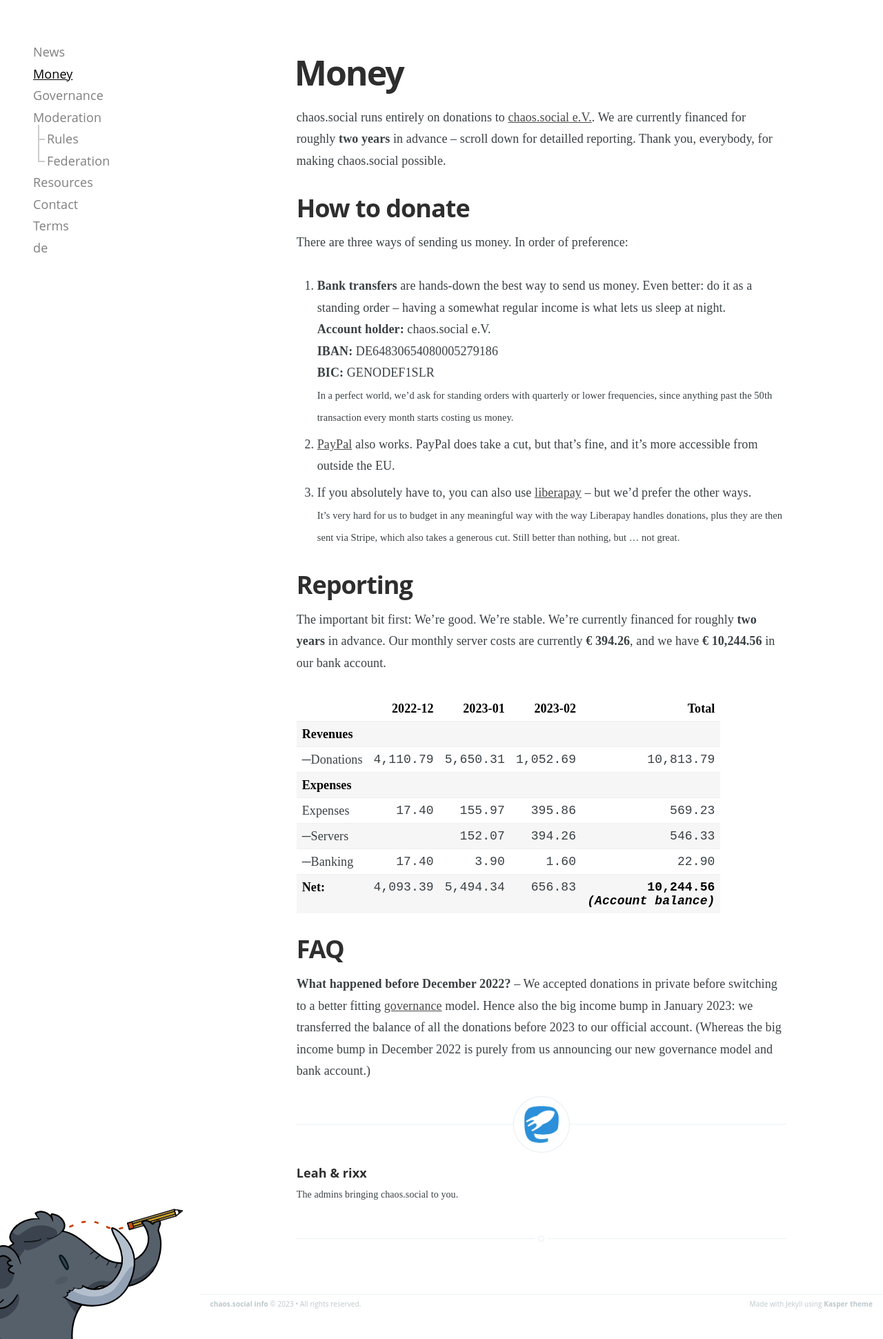
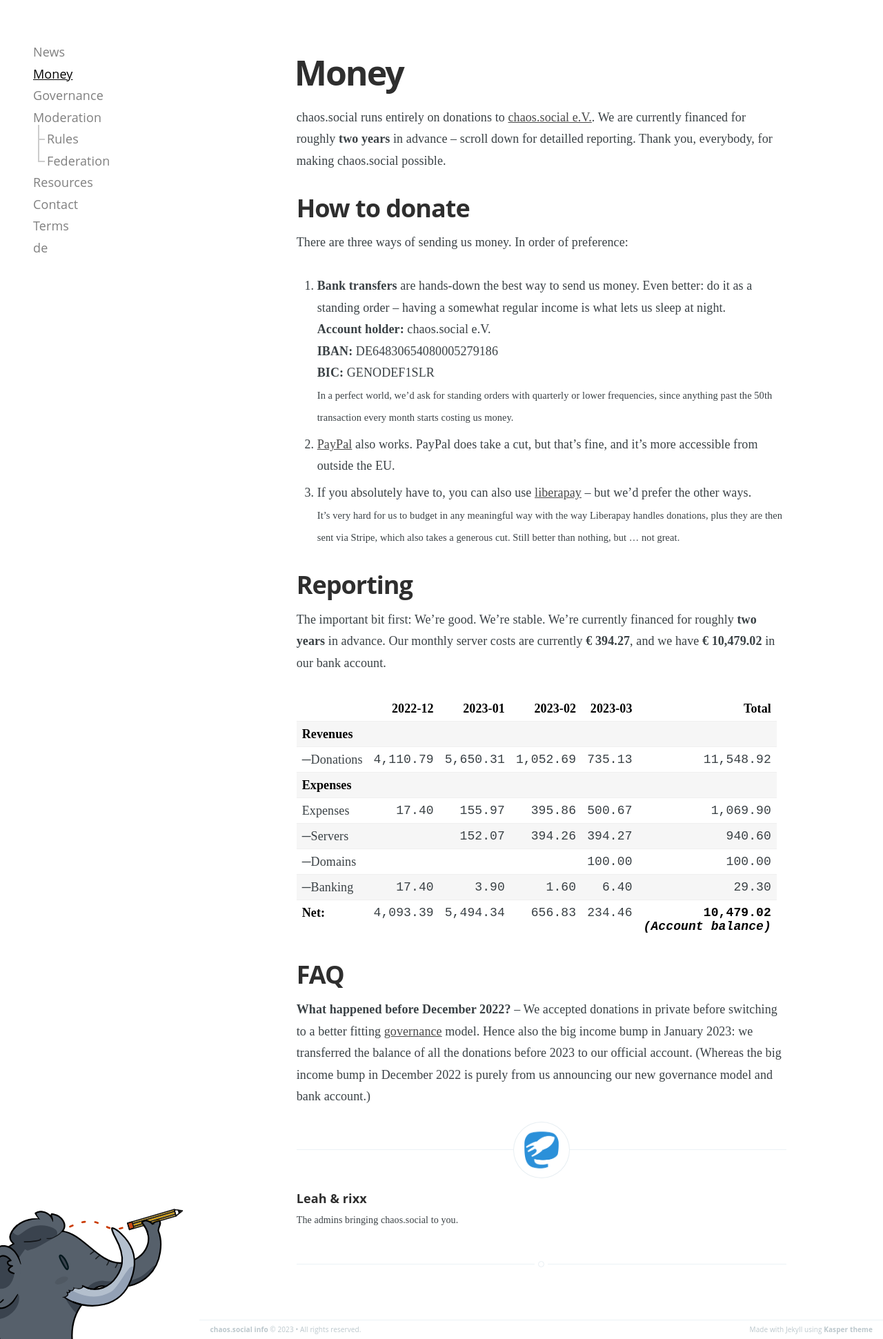
Before and after one commit to chaossocial/meta, a Jekyll site: the page built from money.md, in a window 1280 px wide. Shown: the whole page at 69% size. Built offline with Jekyll 4.4.1, drawn with Linux system fonts in a browser that asks for light colours; some of the changed lines change nothing that is shown.

Commit message:
[data] March money data

```diff
--- a/_data/money.json
+++ b/_data/money.json
@@ -11,6 +11,10 @@
     [
       "2023-02-01",
       "2023-03-01"
+    ],
+    [
+      "2023-03-01",
+      "2023-04-01"
     ]
   ],
   "cbrSubreports": [
@@ -29,6 +33,10 @@
           [
             "2023-02-01",
             "2023-03-01"
+          ],
+          [
+            "2023-03-01",
+            "2023-04-01"
           ]
         ],
         "prRows": [
@@ -87,6 +95,24 @@
                     "asprecision": 2
                   }
                 }
+              ],
+              [
+                {
+                  "acommodity": "€",
+                  "aprice": null,
+                  "aquantity": {
+                    "decimalMantissa": 73513,
+                    "decimalPlaces": 2,
+                    "floatingPoint": 735.13
+                  },
+                  "astyle": {
+                    "ascommodityside": "L",
+                    "ascommodityspaced": false,
+                    "asdecimalpoint": ",",
+                    "asdigitgroups": null,
+                    "asprecision": 2
+                  }
+                }
               ]
             ],
             "prrAverage": [
@@ -94,9 +120,9 @@
                 "acommodity": "€",
                 "aprice": null,
                 "aquantity": {
-                  "decimalMantissa": 36045966666667,
-                  "decimalPlaces": 10,
-                  "floatingPoint": 3604.5966666667
+                  "decimalMantissa": 288723,
+                  "decimalPlaces": 2,
+                  "floatingPoint": 2887.23
                 },
                 "astyle": {
                   "ascommodityside": "L",
@@ -113,9 +139,9 @@
                 "acommodity": "€",
                 "aprice": null,
                 "aquantity": {
-                  "decimalMantissa": 1081379,
+                  "decimalMantissa": 1154892,
                   "decimalPlaces": 2,
-                  "floatingPoint": 10813.79
+                  "floatingPoint": 11548.92
                 },
                 "astyle": {
                   "ascommodityside": "L",
@@ -183,6 +209,24 @@
                   "asprecision": 2
                 }
               }
+            ],
+            [
+              {
+                "acommodity": "€",
+                "aprice": null,
+                "aquantity": {
+                  "decimalMantissa": 73513,
+                  "decimalPlaces": 2,
+                  "floatingPoint": 735.13
+                },
+                "astyle": {
+                  "ascommodityside": "L",
+                  "ascommodityspaced": false,
+                  "asdecimalpoint": ",",
+                  "asdigitgroups": null,
+                  "asprecision": 2
+                }
+              }
             ]
           ],
           "prrAverage": [
@@ -190,9 +234,9 @@
               "acommodity": "€",
               "aprice": null,
               "aquantity": {
-                "decimalMantissa": 36045966666667,
-                "decimalPlaces": 10,
-                "floatingPoint": 3604.5966666667
+                "decimalMantissa": 288723,
+                "decimalPlaces": 2,
+                "floatingPoint": 2887.23
               },
               "astyle": {
                 "ascommodityside": "L",
@@ -209,9 +253,9 @@
               "acommodity": "€",
               "aprice": null,
               "aquantity": {
-                "decimalMantissa": 1081379,
+                "decimalMantissa": 1154892,
                 "decimalPlaces": 2,
-                "floatingPoint": 10813.79
+                "floatingPoint": 11548.92
               },
               "astyle": {
                 "ascommodityside": "L",
@@ -241,6 +285,10 @@
           [
             "2023-02-01",
             "2023-03-01"
+          ],
+          [
+            "2023-03-01",
+            "2023-04-01"
           ]
         ],
         "prRows": [
@@ -299,6 +347,24 @@
                     "asprecision": 2
                   }
                 }
+              ],
+              [
+                {
+                  "acommodity": "€",
+                  "aprice": null,
+                  "aquantity": {
+                    "decimalMantissa": 50067,
+                    "decimalPlaces": 2,
+                    "floatingPoint": 500.67
+                  },
+                  "astyle": {
+                    "ascommodityside": "L",
+                    "ascommodityspaced": false,
+                    "asdecimalpoint": ",",
+                    "asdigitgroups": null,
+                    "asprecision": 2
+                  }
+                }
               ]
             ],
             "prrAverage": [
@@ -306,9 +372,9 @@
                 "acommodity": "€",
                 "aprice": null,
                 "aquantity": {
-                  "decimalMantissa": 1897433333333,
-                  "decimalPlaces": 10,
-                  "floatingPoint": 189.7433333333
+                  "decimalMantissa": 267475,
+                  "decimalPlaces": 3,
+                  "floatingPoint": 267.475
                 },
                 "astyle": {
                   "ascommodityside": "L",
@@ -325,9 +391,9 @@
                 "acommodity": "€",
                 "aprice": null,
                 "aquantity": {
-                  "decimalMantissa": 56923,
+                  "decimalMantissa": 106990,
                   "decimalPlaces": 2,
-                  "floatingPoint": 569.23
+                  "floatingPoint": 1069.9
                 },
                 "astyle": {
                   "ascommodityside": "L",
@@ -377,6 +443,24 @@
                     "asprecision": 2
                   }
                 }
+              ],
+              [
+                {
+                  "acommodity": "€",
+                  "aprice": null,
+                  "aquantity": {
+                    "decimalMantissa": 39427,
+                    "decimalPlaces": 2,
+                    "floatingPoint": 394.27
+                  },
+                  "astyle": {
+                    "ascommodityside": "L",
+                    "ascommodityspaced": false,
+                    "asdecimalpoint": ",",
+                    "asdigitgroups": null,
+                    "asprecision": 2
+                  }
+                }
               ]
             ],
             "prrAverage": [
@@ -384,9 +468,9 @@
                 "acommodity": "€",
                 "aprice": null,
                 "aquantity": {
-                  "decimalMantissa": 18211,
+                  "decimalMantissa": 23515,
                   "decimalPlaces": 2,
-                  "floatingPoint": 182.11
+                  "floatingPoint": 235.15
                 },
                 "astyle": {
                   "ascommodityside": "L",
@@ -403,9 +487,71 @@
                 "acommodity": "€",
                 "aprice": null,
                 "aquantity": {
-                  "decimalMantissa": 54633,
+                  "decimalMantissa": 94060,
                   "decimalPlaces": 2,
-                  "floatingPoint": 546.33
+                  "floatingPoint": 940.6
+                },
+                "astyle": {
+                  "ascommodityside": "L",
+                  "ascommodityspaced": false,
+                  "asdecimalpoint": ",",
+                  "asdigitgroups": null,
+                  "asprecision": 2
+                }
+              }
+            ]
+          },
+          {
+            "prrAmounts": [
+              [],
+              [],
+              [],
+              [
+                {
+                  "acommodity": "€",
+                  "aprice": null,
+                  "aquantity": {
+                    "decimalMantissa": 10000,
+                    "decimalPlaces": 2,
+                    "floatingPoint": 100
+                  },
+                  "astyle": {
+                    "ascommodityside": "L",
+                    "ascommodityspaced": false,
+                    "asdecimalpoint": ",",
+                    "asdigitgroups": null,
+                    "asprecision": 2
+                  }
+                }
+              ]
+            ],
+            "prrAverage": [
+              {
+                "acommodity": "€",
+                "aprice": null,
+                "aquantity": {
+                  "decimalMantissa": 25,
+                  "decimalPlaces": 0,
+                  "floatingPoint": 25
+                },
+                "astyle": {
+                  "ascommodityside": "L",
+                  "ascommodityspaced": false,
+                  "asdecimalpoint": ",",
+                  "asdigitgroups": null,
+                  "asprecision": 2
+                }
+              }
+            ],
+            "prrName": "Expenses:Domains",
+            "prrTotal": [
+              {
+                "acommodity": "€",
+                "aprice": null,
+                "aquantity": {
+                  "decimalMantissa": 10000,
+                  "decimalPlaces": 2,
+                  "floatingPoint": 100
                 },
                 "astyle": {
                   "ascommodityside": "L",
@@ -472,6 +618,24 @@
                     "asprecision": 2
                   }
                 }
+              ],
+              [
+                {
+                  "acommodity": "€",
+                  "aprice": null,
+                  "aquantity": {
+                    "decimalMantissa": 640,
+                    "decimalPlaces": 2,
+                    "floatingPoint": 6.4
+                  },
+                  "astyle": {
+                    "ascommodityside": "L",
+                    "ascommodityspaced": false,
+                    "asdecimalpoint": ",",
+                    "asdigitgroups": null,
+                    "asprecision": 2
+                  }
+                }
               ]
             ],
             "prrAverage": [
@@ -479,9 +643,9 @@
                 "acommodity": "€",
                 "aprice": null,
                 "aquantity": {
-                  "decimalMantissa": 76333333333,
-                  "decimalPlaces": 10,
-                  "floatingPoint": 7.6333333333
+                  "decimalMantissa": 7325,
+                  "decimalPlaces": 3,
+                  "floatingPoint": 7.325
                 },
                 "astyle": {
                   "ascommodityside": "L",
@@ -498,9 +662,9 @@
                 "acommodity": "€",
                 "aprice": null,
                 "aquantity": {
-                  "decimalMantissa": 2290,
+                  "decimalMantissa": 2930,
                   "decimalPlaces": 2,
-                  "floatingPoint": 22.9
+                  "floatingPoint": 29.3
                 },
                 "astyle": {
                   "ascommodityside": "L",
@@ -568,6 +732,24 @@
                   "asprecision": 2
                 }
               }
+            ],
+            [
+              {
+                "acommodity": "€",
+                "aprice": null,
+                "aquantity": {
+                  "decimalMantissa": 50067,
+                  "decimalPlaces": 2,
+                  "floatingPoint": 500.67
+                },
+                "astyle": {
+                  "ascommodityside": "L",
+                  "ascommodityspaced": false,
+                  "asdecimalpoint": ",",
+                  "asdigitgroups": null,
+                  "asprecision": 2
+                }
+              }
             ]
           ],
           "prrAverage": [
@@ -575,9 +757,9 @@
               "acommodity": "€",
               "aprice": null,
               "aquantity": {
-                "decimalMantissa": 1897433333333,
-                "decimalPlaces": 10,
-                "floatingPoint": 189.7433333333
+                "decimalMantissa": 267475,
+                "decimalPlaces": 3,
+                "floatingPoint": 267.475
               },
               "astyle": {
                 "ascommodityside": "L",
@@ -594,9 +776,9 @@
               "acommodity": "€",
               "aprice": null,
               "aquantity": {
-                "decimalMantissa": 56923,
+                "decimalMantissa": 106990,
                 "decimalPlaces": 2,
-                "floatingPoint": 569.23
+                "floatingPoint": 1069.9
               },
               "astyle": {
                 "ascommodityside": "L",
@@ -612,7 +794,7 @@
       false
     ]
   ],
-  "cbrTitle": "Income Statement 2022-12-01..2023-02-28",
+  "cbrTitle": "Income Statement 2022-12-01..2023-03-31",
   "cbrTotals": {
     "prrAmounts": [
       [
@@ -668,6 +850,24 @@
             "asprecision": 2
           }
         }
+      ],
+      [
+        {
+          "acommodity": "€",
+          "aprice": null,
+          "aquantity": {
+            "decimalMantissa": 23446,
+            "decimalPlaces": 2,
+            "floatingPoint": 234.46
+          },
+          "astyle": {
+            "ascommodityside": "L",
+            "ascommodityspaced": false,
+            "asdecimalpoint": ",",
+            "asdigitgroups": null,
+            "asprecision": 2
+          }
+        }
       ]
     ],
     "prrAverage": [
@@ -675,9 +875,9 @@
         "acommodity": "€",
         "aprice": null,
         "aquantity": {
-          "decimalMantissa": 34148533333333,
-          "decimalPlaces": 10,
-          "floatingPoint": 3414.8533333333
+          "decimalMantissa": 2619755,
+          "decimalPlaces": 3,
+          "floatingPoint": 2619.755
         },
         "astyle": {
           "ascommodityside": "L",
@@ -694,9 +894,9 @@
         "acommodity": "€",
         "aprice": null,
         "aquantity": {
-          "decimalMantissa": 1024456,
+          "decimalMantissa": 1047902,
           "decimalPlaces": 2,
-          "floatingPoint": 10244.56
+          "floatingPoint": 10479.02
         },
         "astyle": {
           "ascommodityside": "L",
```
